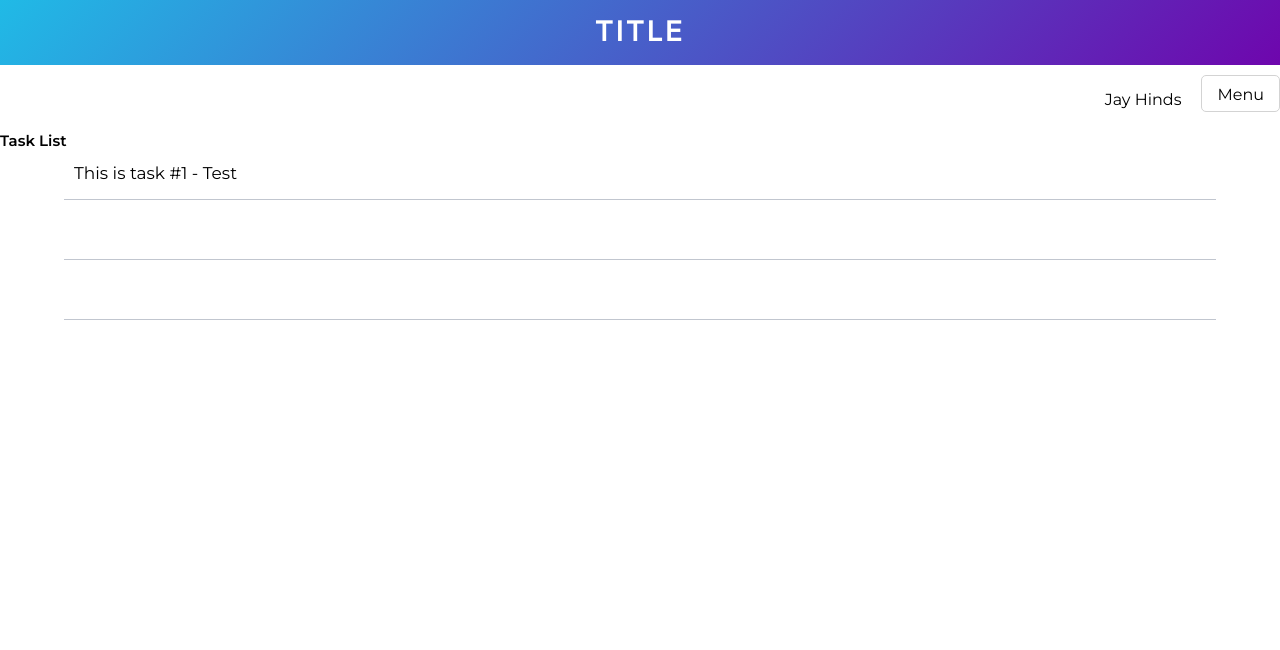
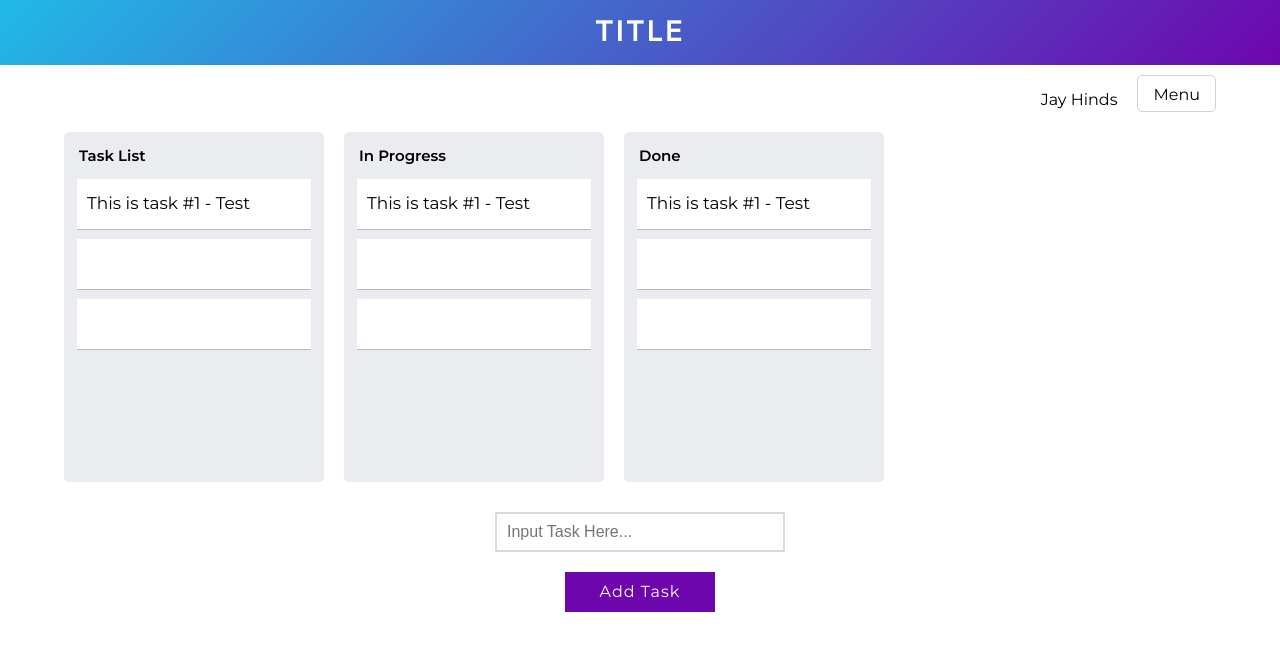
Before and after one commit to hindsjay/jayHindsJelloBoard, a React (Create React App) app: page / in a window 1280 px wide. Shown: the top 650 px of the page. Built offline with nearby package versions, Linux system fonts and the light colour scheme.

Commit message:
add new card section in main element and update location where Form component is being imported

```diff
--- a/src/components/Form.js
+++ b/src/components/Form.js
@@ -0,0 +1,14 @@
+import React from 'react';
+
+
+const Form = () => {
+  return (
+    <form>
+      <label htmlFor="task-input" className="sr-only"></label>
+      <input type="text" id="task-input" className="task-input" placeholder="Input Task Here..."></input>
+      <button type="submit">Add Task</button>
+    </form>
+  )
+};
+
+export default Form;
--- a/src/components/Header.js
+++ b/src/components/Header.js
@@ -5,7 +5,7 @@ const Header = () => {
   return (
     <header>
       <h1>Title</h1>
-      <div class="sub-header">
+      <div className="sub-header wrapper">
         <p>Jay Hinds</p>
         <button>Menu</button>
       </div>
--- a/src/components/Main.js
+++ b/src/components/Main.js
@@ -1,19 +1,48 @@
 import React, { Component } from 'react';
+import Form from './Form.js';
 
 class Main extends Component {
   render() {
     return(
       <main>
-        <section class="tasks-container">
-          <h2>Task List</h2>
-          <div className="task-item-container">
-            <div class="task-item">
-              <p>This is task #1 - Test</p>
-            </div>
-            <div class="task-item"></div>
-            <div class="task-item"></div>
+        <div className="wrapper">
+          <div className="scroll-wrapper">
+            <section className="card-container">
+              <h2>Task List</h2>
+              <div className="task-item-container">
+                <div className="task-item">
+                  <p>This is task #1 - Test</p>
+                </div>
+                <div className="task-item"></div>
+                <div className="task-item"></div>
+              </div>
+            </section>
+
+            <section className="card-container">
+              <h2>In Progress</h2>
+              <div className="task-item-container">
+                <div className="task-item">
+                  <p>This is task #1 - Test</p>
+                </div>
+                <div className="task-item"></div>
+                <div className="task-item"></div>
+              </div>
+            </section>
+
+            <section className="card-container">
+              <h2>Done</h2>
+              <div className="task-item-container">
+                <div className="task-item">
+                  <p>This is task #1 - Test</p>
+                </div>
+                <div className="task-item"></div>
+                <div className="task-item"></div>
+              </div>
+            </section>
           </div>
-        </section>
+        </div>
+
+        <Form />
       </main>
     )
   }
```
